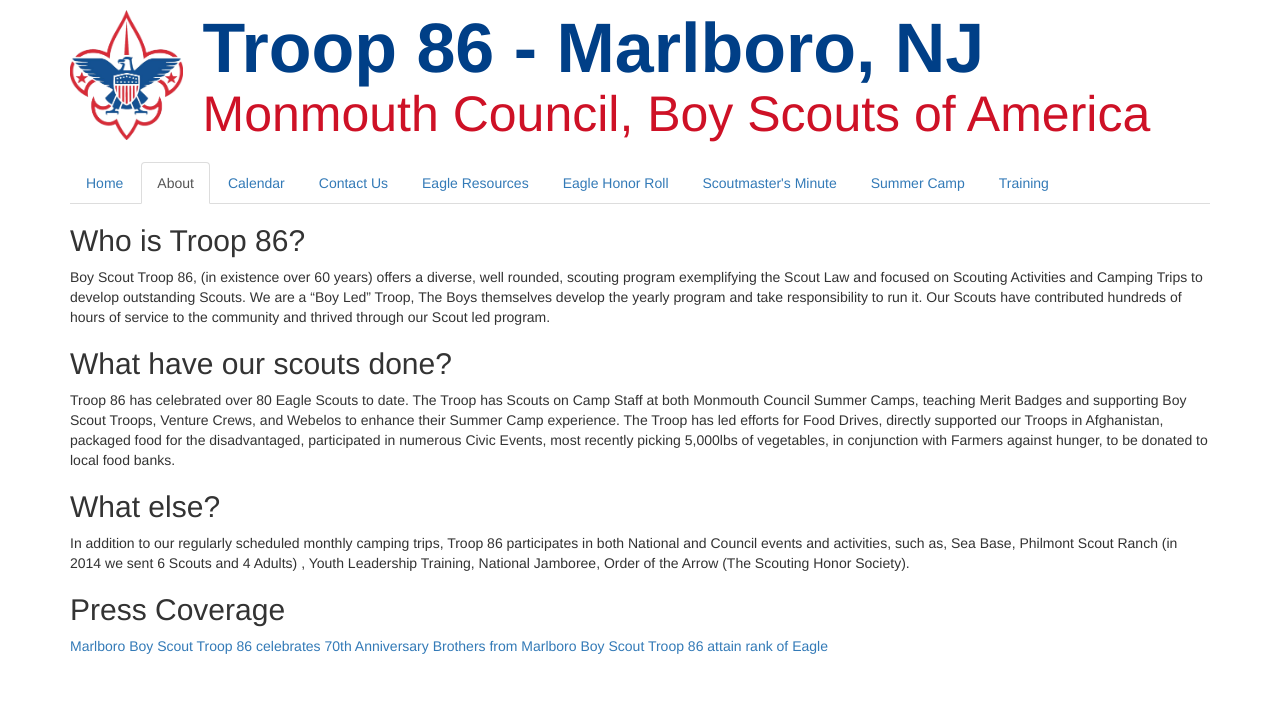
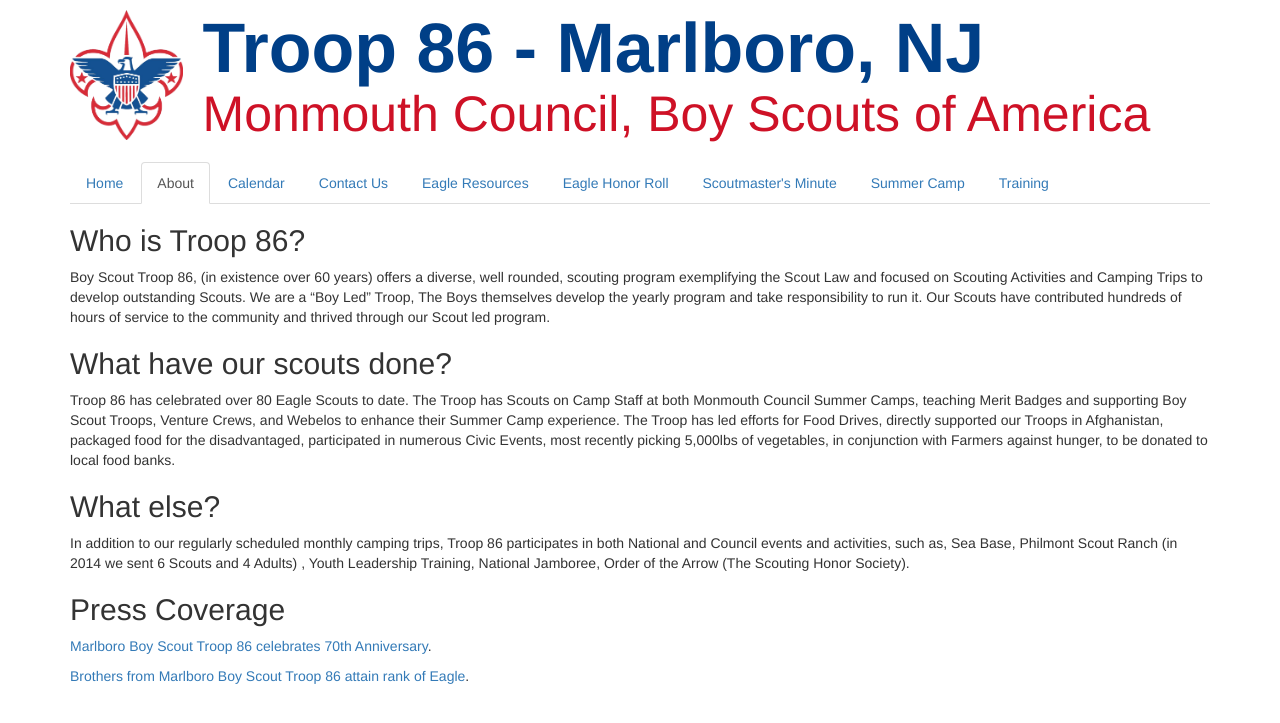
Before and after one commit to akparekh/bsatroop86.github.io, a Jekyll site: the page built from about.md, in a window 1280 px wide. Shown: the top 723 px of the page. Built offline with Jekyll 4.4.1, drawn with Linux system fonts in a browser that asks for light colours; nearby versions of some CDN libraries; our own code applies the rules of GitHub Pages for plain Markdown files.

```diff
--- a/about.md
+++ b/about.md
@@ -14,5 +14,6 @@ Troop 86 has celebrated over 80 Eagle Scouts to date.  The Troop has Scouts on C
 In addition to our regularly scheduled monthly camping trips, Troop 86 participates in both National and Council events and activities, such as, Sea Base, Philmont Scout Ranch (in 2014 we sent 6 Scouts and 4 Adults) , Youth Leadership Training, National Jamboree, Order of the Arrow (The Scouting Honor Society).
 
 ## Press Coverage
-[Marlboro Boy Scout Troop 86 celebrates 70th Anniversary](http://www.centraljersey.com/news/news_transcript/stories/marlboro-boy-scout-troop-celebrates-th-anniversary/article_62651a98-f26e-5446-93c1-8f2198c9a88d.html)
-[Brothers from Marlboro Boy Scout Troop 86 attain rank of Eagle](http://www.centraljersey.com/news/news_transcript/stories/brothers-from-marlboro-boy-scout-troop-attain-rank-of-eagle/article_b53a5871-6ed3-5f22-af14-8a8621e94644.html)
+[Marlboro Boy Scout Troop 86 celebrates 70th Anniversary](http://www.centraljersey.com/news/news_transcript/stories/marlboro-boy-scout-troop-celebrates-th-anniversary/article_62651a98-f26e-5446-93c1-8f2198c9a88d.html).
+
+[Brothers from Marlboro Boy Scout Troop 86 attain rank of Eagle](http://www.centraljersey.com/news/news_transcript/stories/brothers-from-marlboro-boy-scout-troop-attain-rank-of-eagle/article_b53a5871-6ed3-5f22-af14-8a8621e94644.html).
```
